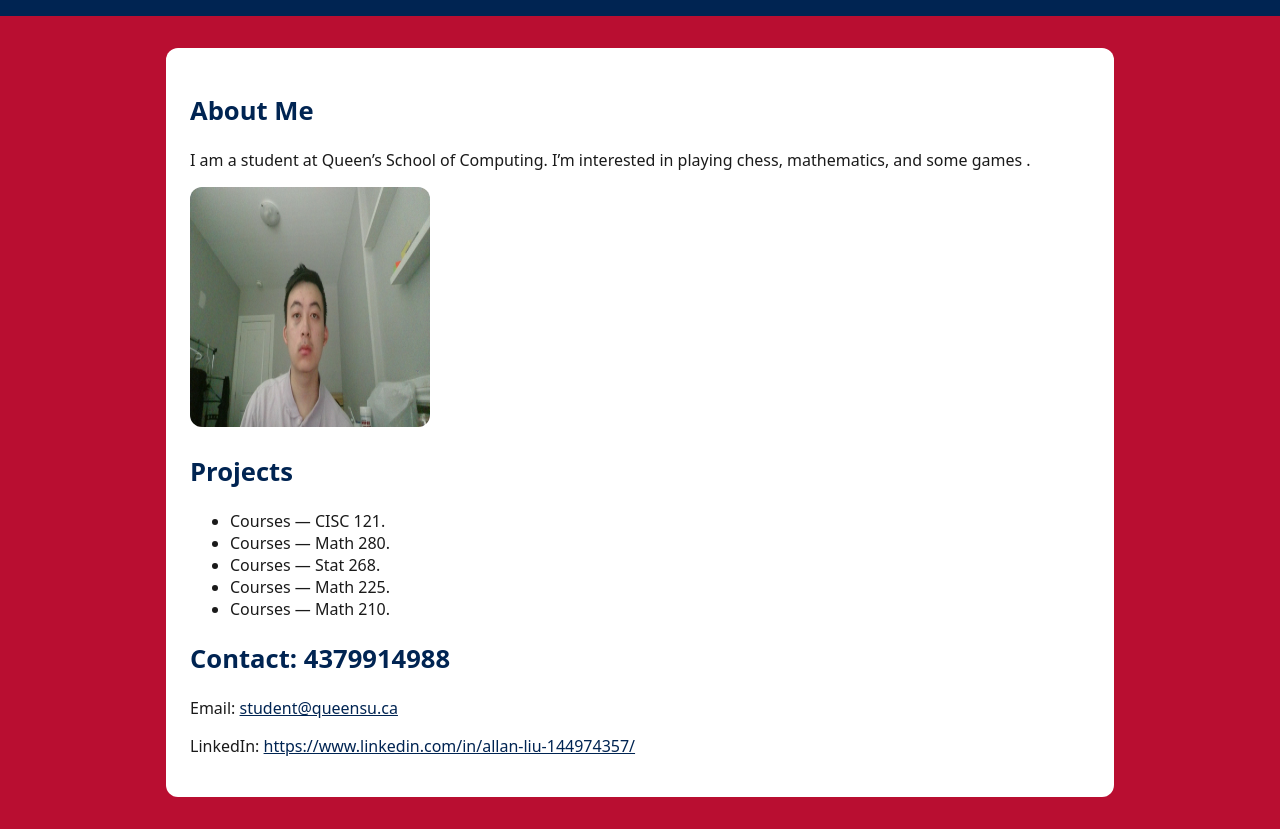
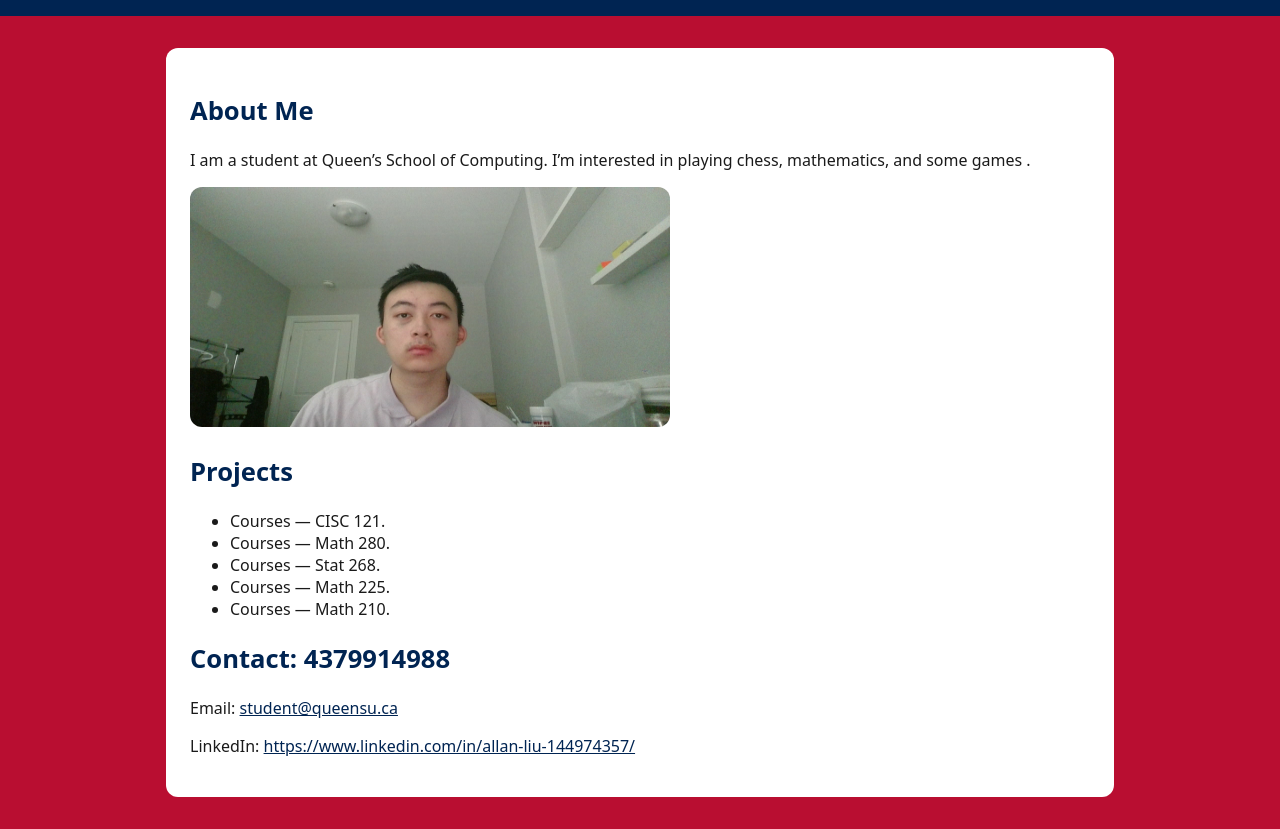
Before and after one commit to Sloofton/queens-student-page, a plain HTML site: page index.html in a window 1280 px wide. Shown: the part 102-931 px from the top of the page. Drawn offline with Linux system fonts and the light colour scheme.

Commit message:
Update index.html

```diff
--- a/index.html
+++ b/index.html
@@ -17,7 +17,7 @@
       <p>I am a student at Queen’s School of Computing. I’m interested in playing chess, mathematics, and some games <!-- replace with interests -->.</p>
 
       <!-- ====== PHOTO (upload me.jpg to repo root, then update the src below) ====== -->
-      <img src="portrait.jpg" alt="Allan's portrait" width="240" height="240" />
+      <img src="portrait.jpg" alt="Allan's portrait" width="480" height="240" />
 
       <!-- ====== PROJECTS/COURSES (add or rename items to courses instead of projects) ====== -->
       <h2>Projects</h2>
```
